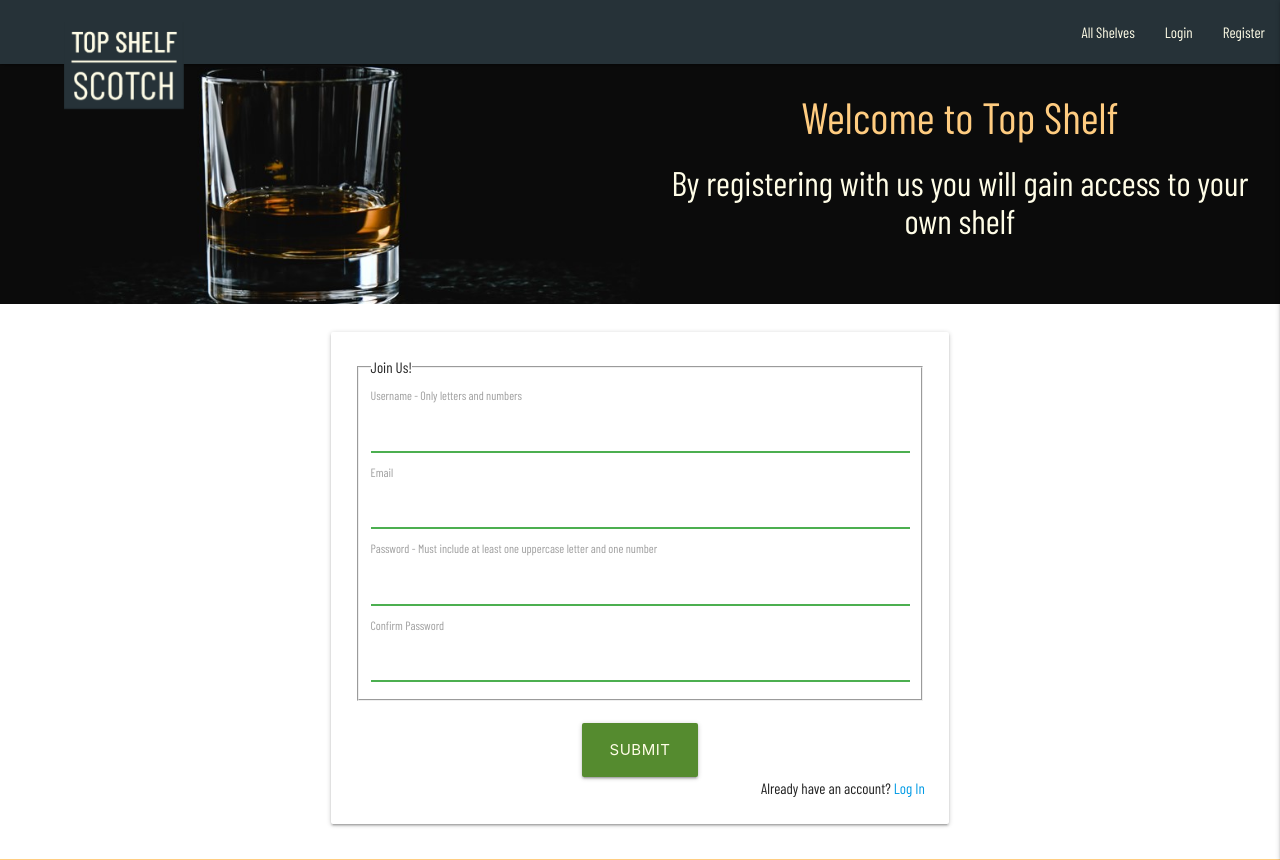
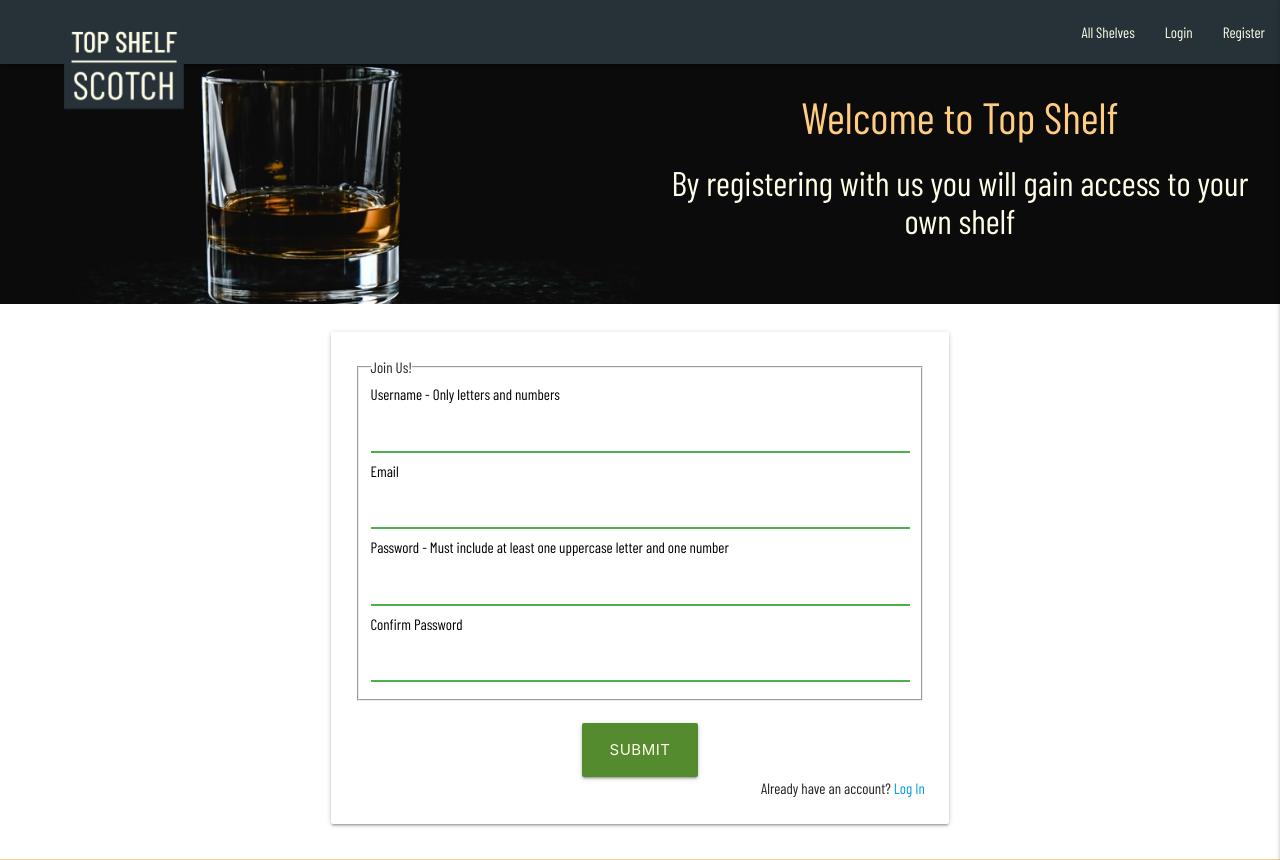
Before and after one commit to CristianBuca/MS3_TopShelf, a Flask app: page /register in a window 1280 px wide. Shown: the top 860 px of the page. Run offline with Flask 2, Linux system fonts and the light colour scheme; data that the repository does not hold is empty; some libraries are stand-ins or nearby versions; some web fonts are replaced.

Commit message:
Add(style): error message and form label style

```diff
--- a/static/css/style.css
+++ b/static/css/style.css
@@ -108,7 +108,7 @@ img {
     background-color: #bababa;
 }
 
-.error {
+.error-page {
     width: 100%;
     height: 40vh;
     background-image: url("/static/images/error.jpg");
@@ -118,6 +118,16 @@ img {
 
 .error-btn {
     margin: auto;
+}
+
+.error {
+    font-size: 1rem;
+    color: #bf360c;
+}
+
+label {
+    font-size: 1rem;
+    color: black;
 }
 
 /* Media Queries */
```
